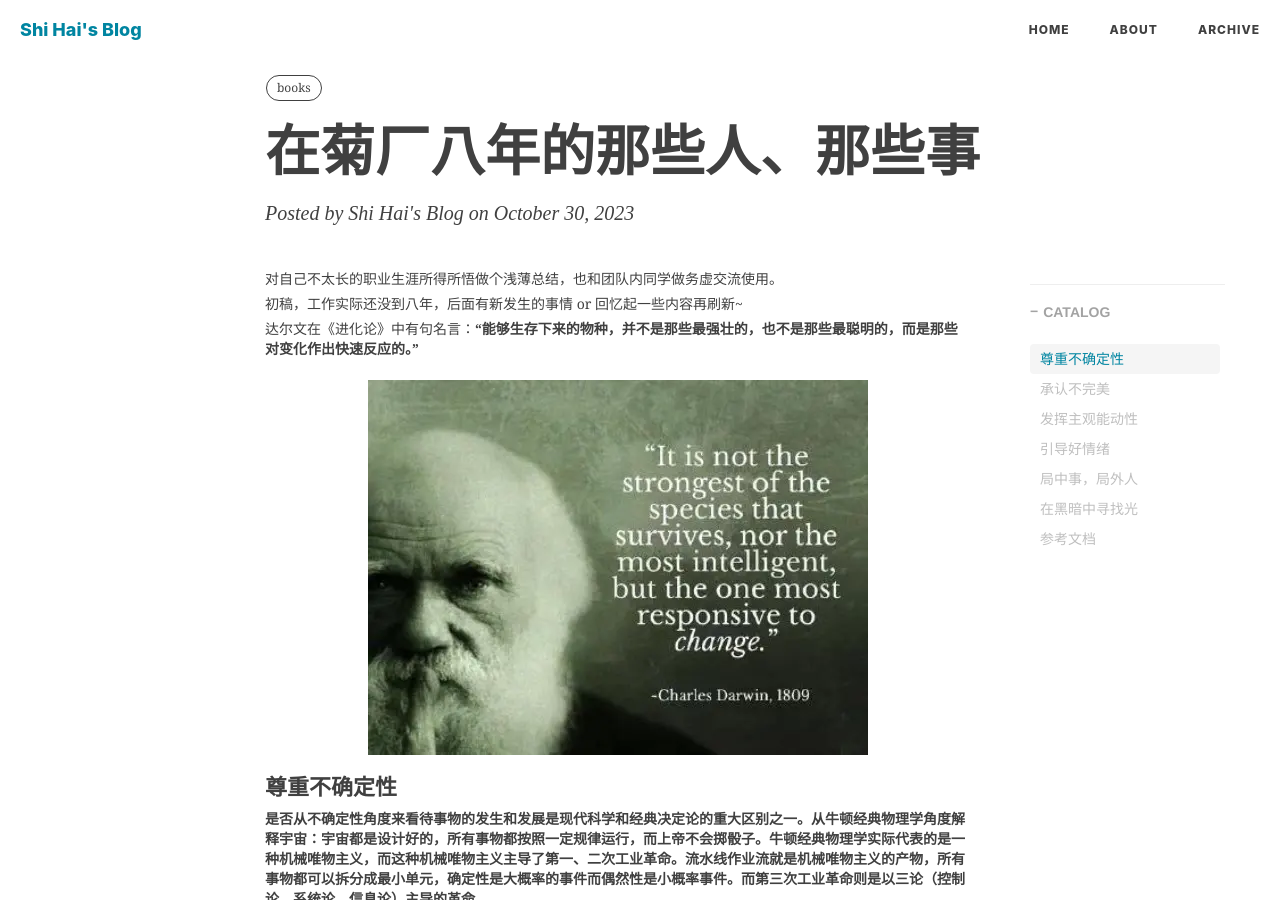
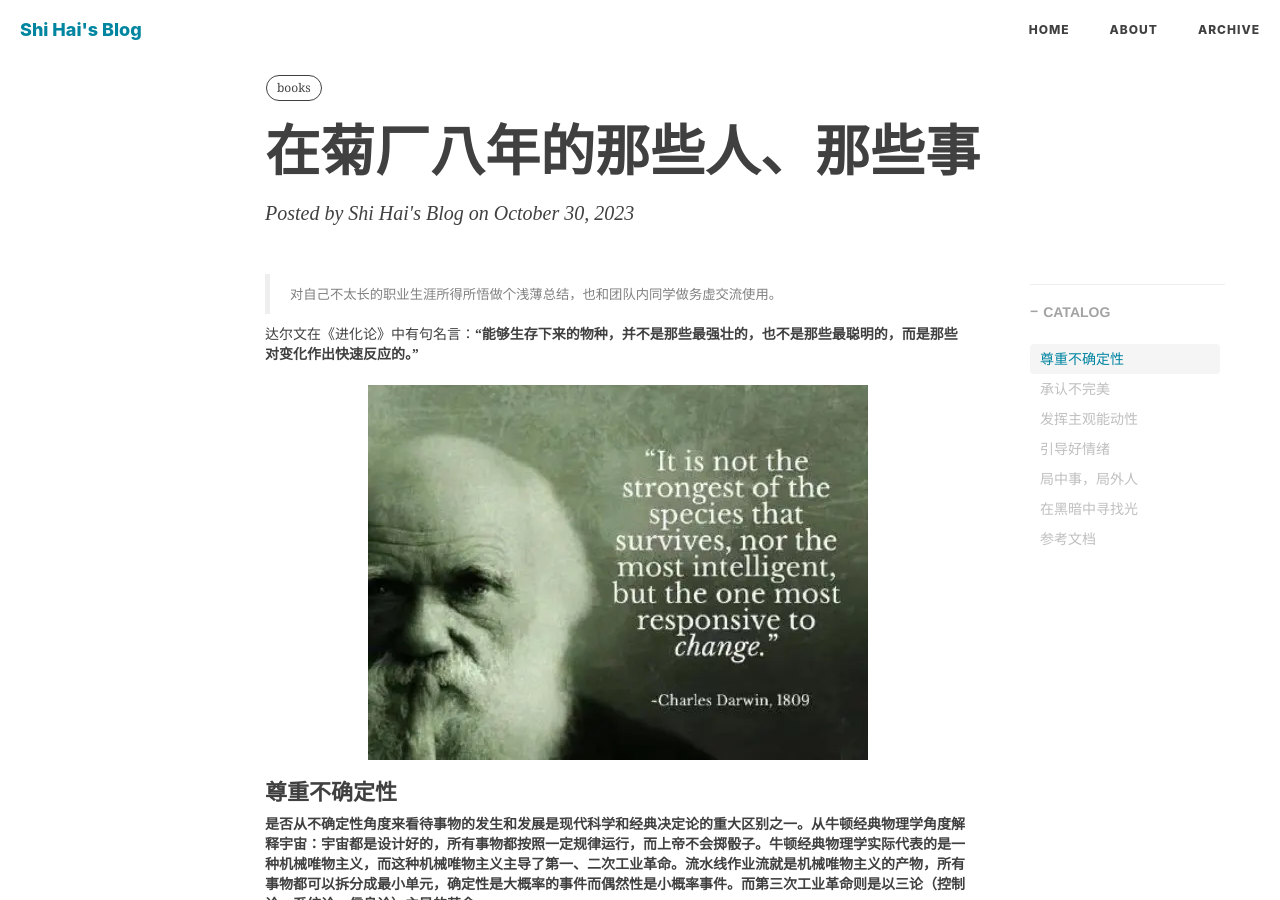
Before and after one commit to shihai1991/shihai1991.github.io, a Jekyll site: the page built from _posts/2023-10-30-在菊厂八年的那些人那些事.md, in a window 1280 px wide and 900 px high. Built offline with Jekyll 4.4.1, drawn with Linux system fonts in a browser that asks for light colours; nearby versions of some CDN libraries; comment, search, counter and statistics services are not loaded.

Commit message:
Update 2023-10-30-在菊厂八年的那些人那些事.md

```diff
--- a/_posts/2023-10-30-在菊厂八年的那些人那些事.md
+++ b/_posts/2023-10-30-在菊厂八年的那些人那些事.md
@@ -10,10 +10,7 @@ tags:
 time: '2023.10.30 12:27:00'
 ---
 
-对自己不太长的职业生涯所得所悟做个浅薄总结，也和团队内同学做务虚交流使用。
-
-初稿，工作实际还没到八年，后面有新发生的事情 or 回忆起一些内容再刷新~
-
+> 对自己不太长的职业生涯所得所悟做个浅薄总结，也和团队内同学做务虚交流使用。
 <!--more-->
 
 达尔文在《进化论》中有句名言：**“能够生存下来的物种，并不是那些最强壮的，也不是那些最聪明的，而是那些对变化作出快速反应的。”**
```
